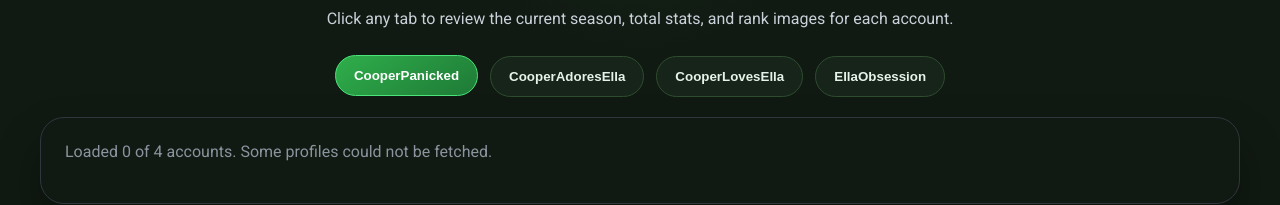
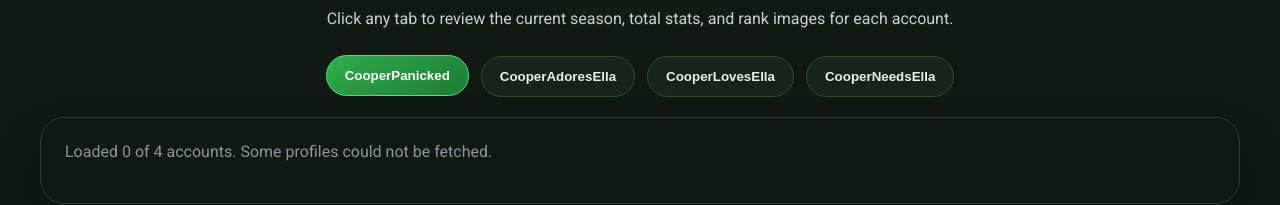
Before and after one commit to CooperWebDev/rltracker, a website: page index.html in a window 1280 px wide. Shown: the part 134-339 px from the top of the page. Drawn offline with Linux system fonts and the light colour scheme; no server answers.

Commit message:
Update index.html

```diff
--- a/index.html
+++ b/index.html
@@ -23,7 +23,7 @@
   </div>
 
   <script>
-    const accountIds = ['CooperPanicked', 'CooperAdoresElla', 'CooperLovesElla', 'EllaObsession'];
+    const accountIds = ['CooperPanicked', 'CooperAdoresElla', 'CooperLovesElla', 'CooperNeedsElla'];
     let profiles = {};
     let activeAccount = accountIds[0];
 
```
